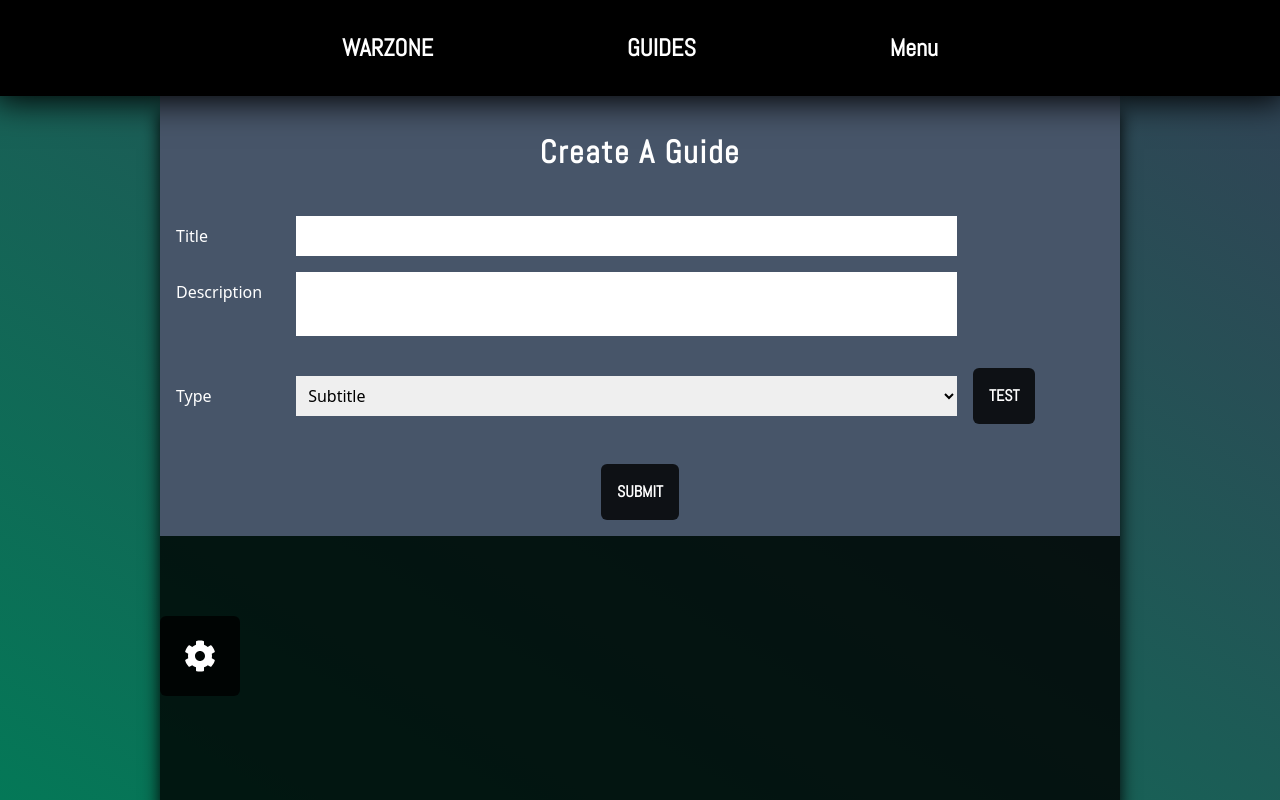
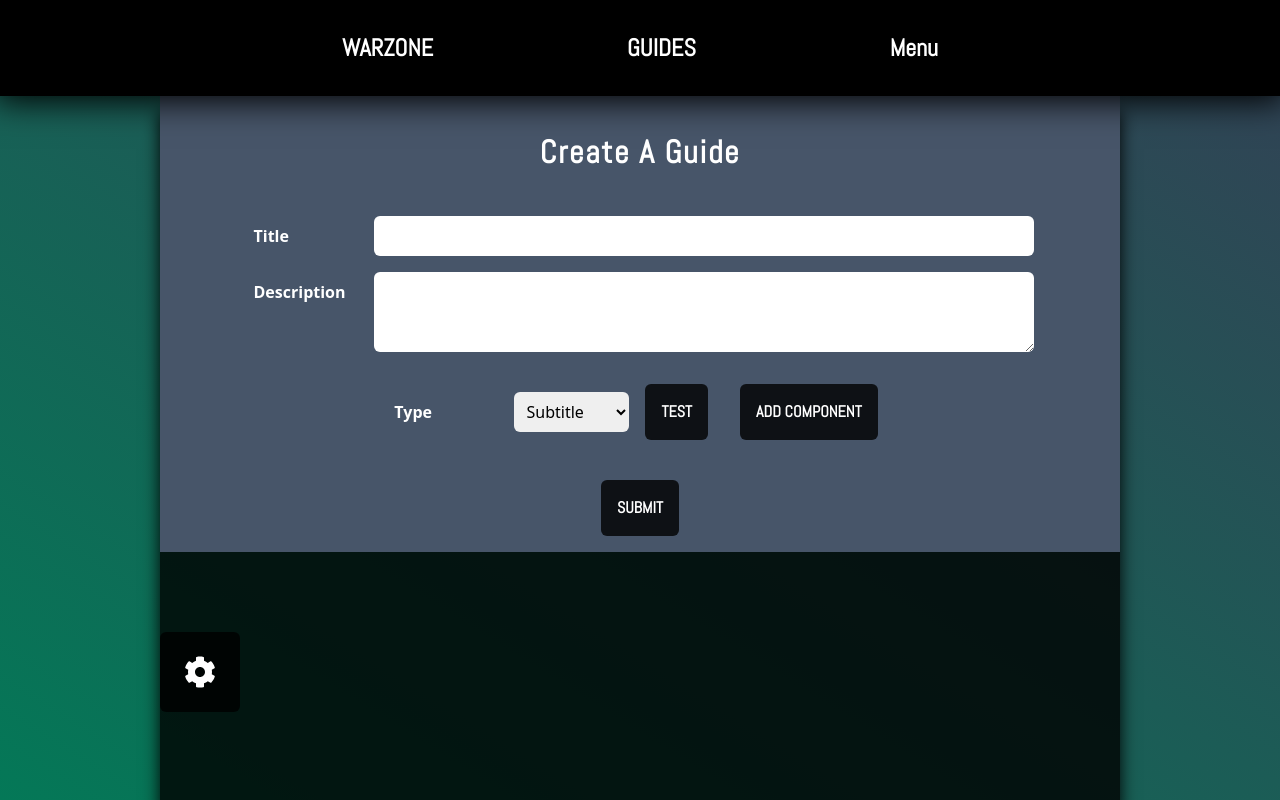
Before and after one commit to str4ng3love/eve_mil, a Next.js app: page /guides/community in a window 1280 px wide. Built offline with nearby package versions, Linux system fonts and the light colour scheme.

Commit message:
additional work on form

```diff
--- a/app/components/ui/Button.tsx
+++ b/app/components/ui/Button.tsx
@@ -1,34 +1,56 @@
 "use client";
-import Link from "next/link";
+
+export enum BType {
+  submit,
+  button,
+  erase,
+}
 
 type Props = {
-  type: string;
+  type: BType;
   text: string;
   url?: string;
- handleClick?: (event: React.MouseEvent<HTMLButtonElement, MouseEvent>) => void
-
+  handleClick?: (
+    event: React.MouseEvent<HTMLButtonElement, MouseEvent>
+  ) => void;
 };
 
 export default function Button({ type, text, url, handleClick }: Props) {
   return (
     <>
-      {type === "submit" ? (
+      {type === 0 ? (
         <button
+          onClick={(e) => e.preventDefault()}
+          type={`submit`}
           className="h-fit p-4 m-4 uppercase font-bold font-Abel transition-all ease duration-300 hover:scale-110 hover:bg-white hover:text-black hover:shadow-link w-fit rounded-md bg-black/80 text-white "
-          onClick={(e) => e.preventDefault()}
-          type={type}
         >
           {text}
         </button>
-      ) : (<>
-
-        <button onClick={handleClick}
+      ) : (
+        <></>
+      )}
+      {type === 1 ? (
+        <button
+          onClick={handleClick}
           className="h-fit p-4 m-4 uppercase font-bold font-Abel transition-all ease duration-300 hover:scale-110 hover:bg-white hover:text-black hover:shadow-link w-fit rounded-md bg-black/80 text-white "
-          type="button"
+          type={"button"}
         >
           {text}
         </button>
-     </> )}
+      ) : (
+        <></>
+      )}
+      {type === 2 ? (
+        <button
+          onClick={handleClick}
+          className="p-2 m-2 uppercase font-bold font-Abel transition-all ease duration-300 hover:scale-110 hover:bg-white hover:text-black hover:shadow-link w-10 h-10 rounded-md bg-red-600 text-white "
+          type={"button"}
+        >
+          {text}
+        </button>
+      ) : (
+        <></>
+      )}
     </>
   );
 }
--- a/app/components/ui/FormComponent.tsx
+++ b/app/components/ui/FormComponent.tsx
@@ -1,19 +1,53 @@
 
+import Button from "./Button";
+import { BType } from "./Button";
 export enum EType {
   subtitle,
   paragraph,
   img,
-  video
+  video,
 }
 interface Props {
   type: EType;
+  id: string;
+  handleClick?: (event: React.MouseEvent<HTMLDivElement, MouseEvent>) => void;
+  handleErase?: (
+    event: React.MouseEvent<HTMLButtonElement, MouseEvent>
+  ) => void;
+  handleChange?: (event: React.ChangeEvent<HTMLInputElement | HTMLTextAreaElement>) => void;
+
 }
 
 export default function FormComponent(props: Props) {
-  return <>
-    {props.type === 0? <div>sub</div>: <></>}
-    {props.type === 1? <div>par</div>: <></>}
-    {props.type === 2? <div>img</div>: <></>}
-    {props.type === 3? <div>vid</div>: <></>}
-  </>;
+  return (
+    <>
+      {props.type === 0 ? (
+        <div id={props.id} className="flex w-[100%] justify-center items-center p-2 mx-2 ">
+          <label className="font-bold p-2 w-[14ch]">Subtitle</label>
+          <input onChange={props.handleChange} className="w-[70%] p-2 text-black resize-none  rounded-md" />
+          <Button text="X" handleClick={props.handleErase} type={BType.erase} />
+        </div>
+      ) : (
+        <></>
+      )}
+      {props.type === 1 ? (
+        <div id={props.id} className="flex w-[100%] justify-center items-center p-2 mx-2 ">
+          <label className="font-bold p-2 w-[14ch]">Paragraph</label>
+          <textarea onChange={props.handleChange} className="w-[70%] p-2 text-black min-h-[5rem] max-h-[20rem]  rounded-md" />
+          <Button text="X" handleClick={props.handleErase} type={BType.erase} />
+        </div>
+      ) : (
+        <></>
+      )}
+      {props.type === 2 ? (
+        <div id={props.id} className="flex w-[100%] justify-center items-center p-2 mx-2 ">
+          <label className="font-bold p-2 w-[14ch]">Image</label>
+          <input onChange={props.handleChange} className="w-[70%] p-2 text-black resize-none rounded-md " />
+          <Button text=" X " handleClick={props.handleErase} type={BType.erase} />
+        </div>
+      ) : (
+        <></>
+      )}
+    </>
+  );
 }
--- a/app/components/ui/GuideForm.tsx
+++ b/app/components/ui/GuideForm.tsx
@@ -1,56 +1,104 @@
-'use client'
-import React, { useEffect, useState } from "react"
-import FormComponent from "./FormComponent"
-import CoolHeading from "../headings/CoolestHeading"
-import Button from "./Button"
-import { stringify } from "querystring"
+"use client";
+import React, { useEffect, useState } from "react";
+import FormComponent from "./FormComponent";
+import CoolHeading from "../headings/CoolestHeading";
+import Button from "./Button";
+import { BType } from "./Button";
 
 
+export default function GuideForm() {
+  const [compType, setType] = useState(0);
+  const [formComponents, setComponents] = useState<JSX.Element[]>([]);
+  const [componentToDelete, setCompToDel] =useState('')
 
-export default function GuideForm(){
-    const [compType, setType ] = useState(0)
-    const [formComponents, setComponents] = useState<JSX.Element[]>([])
+  const addComponent = (
+    event: React.MouseEvent<HTMLButtonElement, MouseEvent>
+  ) => {
+    let randomId = Date.now().toString();
+    setComponents((prevState) => [
+      ...prevState,
+      <FormComponent
+        key={randomId}
+        id={randomId}
+        handleErase={eraseComponent}
+        handleChange={handleChange}
+        type={compType}
+      />,
+    ]);
 
 
-
-
-    const addComponent =(event: React.MouseEvent<HTMLButtonElement, MouseEvent>)=> {
-
-        //TODO: think of a way to add iterable key prop to the component
-        //TODO: style and prepare <FormComponent
-        setComponents(prevState=>[...prevState, <FormComponent type={compType}/>])
+  };
+  const eraseComponent = (
+      event: React.MouseEvent<HTMLButtonElement, MouseEvent>
+      ) => {
+        //!SORCERY: Calling state from formComponents renders pevious state
+          let el = event.currentTarget.parentElement?.id
+          //@ts-ignore
+    setCompToDel(el)
+};
+const delComponent = (id:string)=>{
+    let filteredArray = formComponents.filter(comp =>{return comp.key !== id })
+    setComponents(filteredArray)
 }
 
-    return(
+  const handleChange =(event: React.ChangeEvent<HTMLInputElement|HTMLTextAreaElement>) => {
+    console.log(event.currentTarget.value)
+    console.log(formComponents)
+  }
+  useEffect(()=>{
+    delComponent(componentToDelete)
+  },[componentToDelete])
+  return (
     <div className="overflow-visible bg-slate-600 ">
-        <form className="flex flex-col items-center justify-center" >
+      <form className="flex flex-col items-center justify-center">
         <CoolHeading text="Create a Guide" align="center" />
-            <div className="flex w-[100%]  p-2 mx-2 ">
-                <label className="p-2 w-[14ch]">Title</label>
-                <input className="w-[70%] p-2 text-black" />
+        <div className="flex w-[100%] justify-center p-2 mx-2 ">
+          <label className="p-2 font-bold w-[14ch]">Title</label>
+          <input className=" rounded-md w-[70%] p-2 text-black" />
         </div>
-            <div className="flex w-[100%]  p-2 mx-2 ">
-                <label className="p-2 w-[14ch]" title="Short description of the guide." >Description</label>
-                <textarea className="w-[70%] p-2 text-black resize-none " />
+        <div className="flex w-[100%] justify-center p-2 mx-2 ">
+          <label
+            className="p-2 font-bold w-[14ch]"
+            title="Short description of the guide."
+          >
+            Description
+          </label>
+          <textarea className=" rounded-md w-[70%] p-2 text-black min-h-[5rem] max-h-[20rem]" />
         </div>
-            {formComponents.map(c=>c)}
-            <div className="flex w-[100%] items-center p-2 mx-2 ">
-                <label className="p-2 w-[14ch]" title="Short description of the guide." >Type</label>
-                <select value={compType} onChange={(e: React.FormEvent<HTMLSelectElement>)=>{
-                    let value = parseInt(e.currentTarget.value)
-                    setType(value)}}  className="w-[70%] h-fit p-2 text-black resize-none " >
-                    <option value="0" >Subtitle</option>
-                    <option value="1" >Paragraph</option>
-                    <option value="2" >Image</option>
-                    <option value="3" disabled>Video</option>
+        {formComponents.map((c) => c)}
+        <div className="flex w-[100%] items-center justify-center p-2 mx-2 ">
+          <label
+            className="p-2 font-bold w-[14ch]"
+            title="Short description of the guide."
+          >
+            Type
+          </label>
+          <select
+            value={compType}
+            onChange={(e: React.FormEvent<HTMLSelectElement>) => {
+              let value = parseInt(e.currentTarget.value);
+              //TODO: style select
+              setType(value);
+            }}
+            className=" rounded-md w-fit h-fit p-2 text-black resize-none "
+          >
+            <option value="0">Subtitle</option>
+            <option value="1">Paragraph</option>
+            <option value="2">Image</option>
+            <option value="3" disabled>
+              Video
+            </option>
           </select>
-
-                <Button type="button" text="test" handleClick={addComponent}  />
+            <Button key={'1'} text="Test" type={BType.button} handleClick={(event:React.MouseEvent<HTMLButtonElement, MouseEvent>)=>console.log(formComponents)}/>
+          <Button
+            type={BType.button}
+            text="Add Component"
+            handleClick={addComponent}
+          />
         </div>
 
-        <Button text="submit" type="submit" />
-
+        <Button text="submit" type={BType.submit} />
       </form>
     </div>
-    )
+  );
 }
--- a/app/head.tsx
+++ b/app/head.tsx
@@ -1,7 +1,7 @@
 export default function Head() {
   return (
     <>
-      <title>Eve Militia</title>
+      <title>[placeholder]</title>
       <meta content="width=device-width, initial-scale=1" name="viewport" />
       <link rel="icon" href="/favicon.ico" />
     </>
```
Lines whose indentation alone changed are shown as unchanged.
